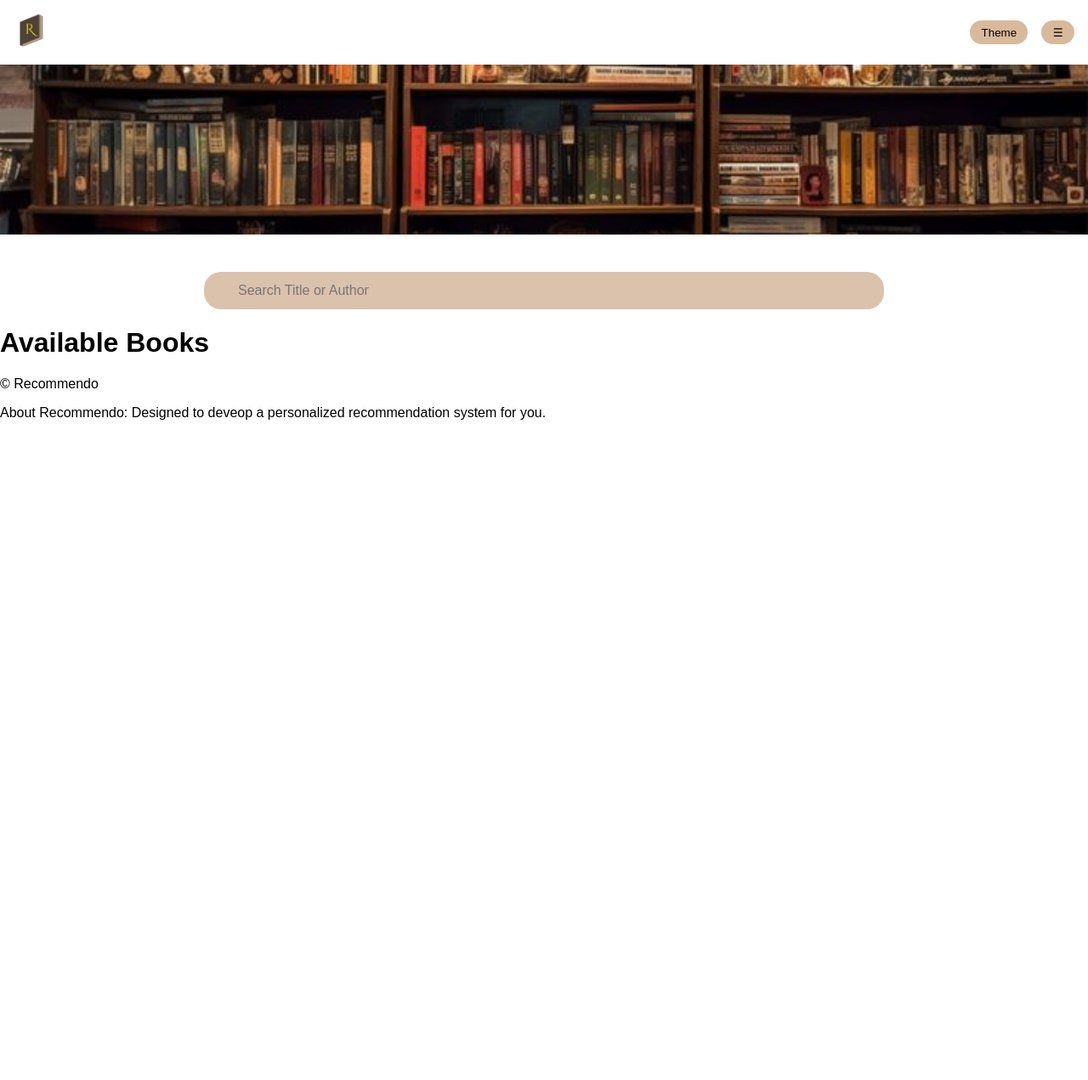
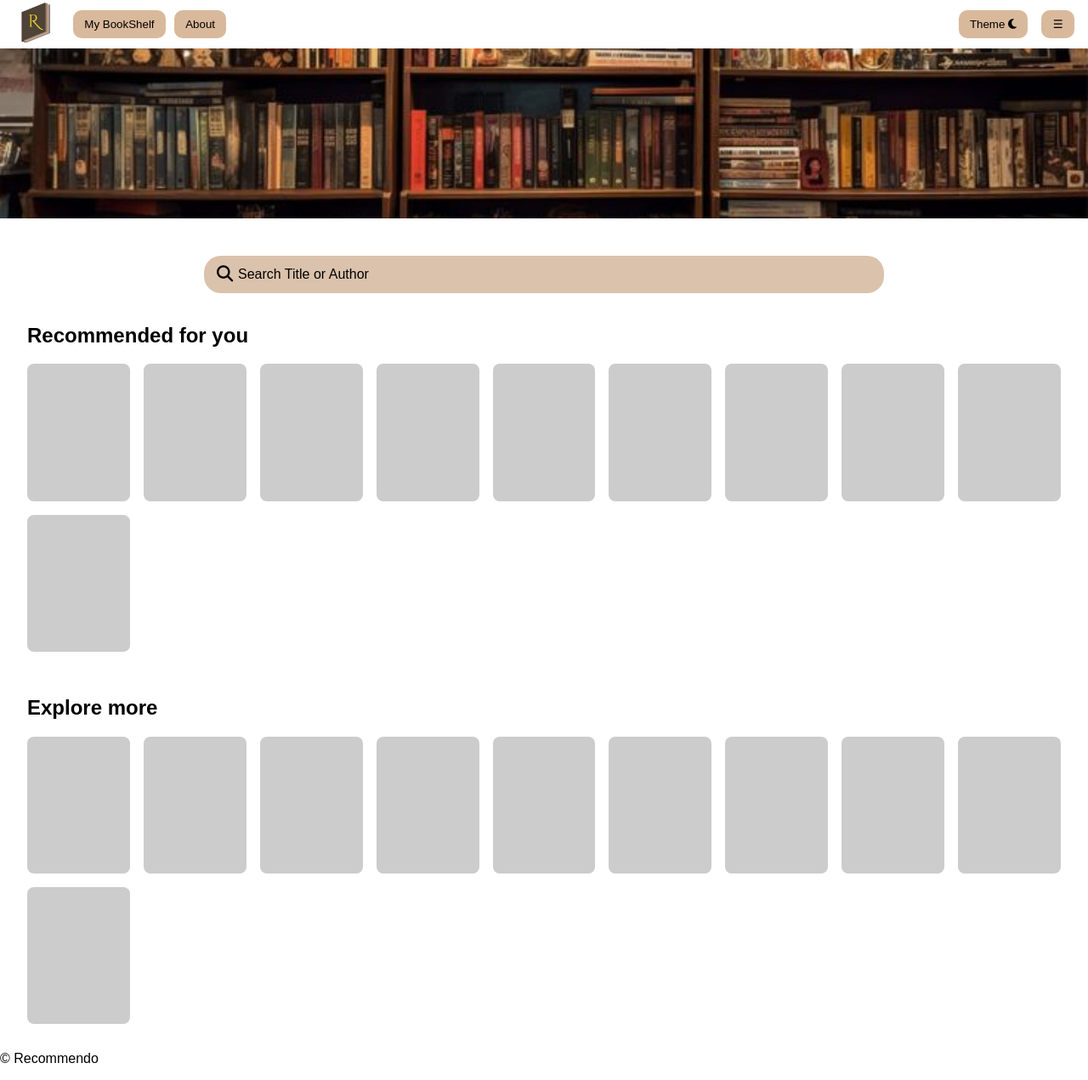
Before and after one commit to salina-nakarmi/Recommendo, a Flask app: template templates/index.html in a window 1280 px wide. Shown: the whole page at 85% size. Before the commit the page ends 494 px from the top, so only its background shows below. Run offline with Flask 3, Linux system fonts and the light colour scheme; the template is opened without the code that fills it, so the values that code supplies are empty.

Commit message:
Home page for the website added

```diff
--- a/static/style.css
+++ b/static/style.css
@@ -13,10 +13,33 @@ body {
     position: sticky;
     top: 0;
     z-index: 10;
+    height: 25px;
+    overflow: hidden;
+}
+
+
+.left-section {
+    display: flex;
+    align-items: center;
+    gap: 20px;
 }
 
 .logo img {
-    height: 40px;
+    height: 50px;
+    object-fit: contain;
+}
+
+.navigate {
+    display: flex;
+    gap: 10px;
+}
+
+.navigate button {
+    padding: 0.7em 1em;
+    cursor: pointer;
+    border-radius: 10px;
+    border: none;
+    background: #d9b99b;
 }
 
 .search-bar {
@@ -41,13 +64,18 @@ body {
     box-sizing: border-box;
 }
 
+.search-box input::placeholder {
+    font-family: 'Arial', sans-serif;
+    color: #000000;
+}
+
 .search-icon {
     position: absolute;
     top: 50%;
     left: 15px; /* inside padding */
     transform: translateY(-50%);
     font-size: 1.2em;
-    color: #555;
+    color: #070707;
     pointer-events: none; /* so clicks go through icon to input */
 }
 
@@ -59,8 +87,8 @@ body {
 .controls button {
     background: #d9b99b;
     border: none;
-    padding: 0.5em 1em;
-    border-radius: 20px;
+    padding: 0.7em 1em;
+    border-radius: 10px;
     cursor: pointer;
 }
 
--- a/templates/base.html
+++ b/templates/base.html
@@ -1,8 +1,12 @@
 <!DOCTYPE html>
 <html>
 <head>
-    <title>{% block title %}Book Recommender{% endblock %}</title>
-    <link rel="stylesheet" href="{{ url_for('static', filename='css/style.css') }}">
+  <meta charset="UTF-8" />
+  <meta name="viewport" content="width=device-width, initial-scale=1"/>
+  <title>{% block title %}Book Recommender{% endblock %}</title>
+  <link rel="stylesheet" href="{{ url_for('static', filename='style.css') }}" />
+  <link rel="stylesheet" href="https://cdnjs.cloudflare.com/ajax/libs/font-awesome/6.4.0/css/all.min.css" />
+
 </head>
 <body>
     <body>
--- a/templates/footer.html
+++ b/templates/footer.html
@@ -1,4 +1,4 @@
 <footer>
     <p>&copy; Recommendo</p>
-    <p>About Recommendo: Designed to deveop a personalized recommendation system for you.</p>
+
 </footer>
--- a/templates/header.html
+++ b/templates/header.html
@@ -1,6 +1,11 @@
 <header class="site-header">
+    <div class="left-section">
     <div class="logo"><img src="{{ url_for('static', filename='logo.png') }}" alt="Logo"></div>
-
+    <div class = "navigate">
+        <button class="bookshelf">My BookShelf</button>
+        <button class ="about">About</button>
+    </div>
+    </div>
     <div class="controls">
       <button class="theme-toggle">Theme <i class="fas fa-moon"></i> </button>
       <button class="menu-toggle">☰</button>
--- a/templates/index.html
+++ b/templates/index.html
@@ -1,10 +1,23 @@
-{% extends "base.html" %}
+{% extends 'base.html' %}
+
+{% block title %}Home{% endblock %}
 
 {% block content %}
-<h1>Available Books</h1>
-<ul>
-    {% for book in books %}
-    <li>{{ book.title }} by {{ book.author }}</li>
+<div class="section">
+  <h2>Recommended for you</h2>
+  <div class="grid">
+    {% for _ in range(10) %}
+    <div class="card placeholder"></div>
     {% endfor %}
-</ul>
+  </div>
+</div>
+
+<div class="section">
+  <h2>Explore more</h2>
+  <div class="grid">
+    {% for _ in range(10) %}
+    <div class="card placeholder"></div>
+    {% endfor %}
+  </div>
+</div>
 {% endblock %}
```
Lines whose indentation alone changed are shown as unchanged.
